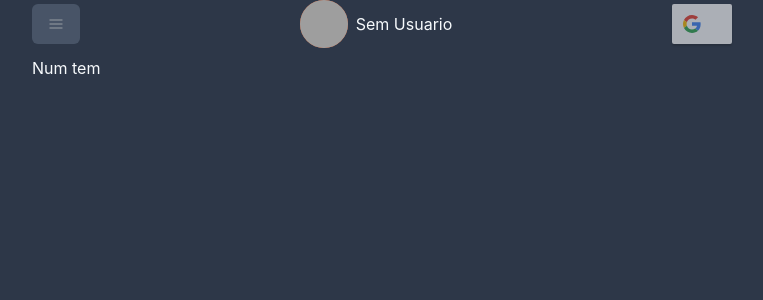
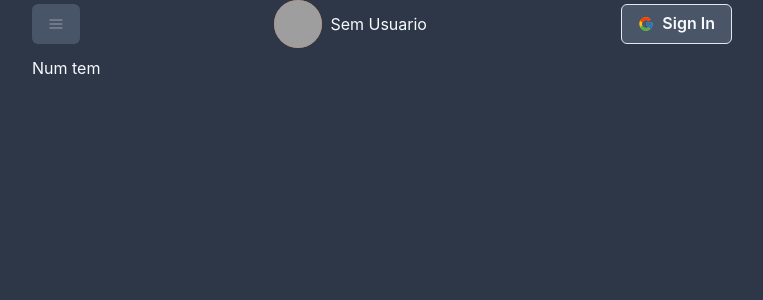
Before and after one commit to kidmortal/next-kid, a Next.js app: page / in a window 1280 px wide. Shown: the top 300 px of the page, without its empty margins (258-1021 px from the left). Built offline with nearby package versions, Linux system fonts and the light colour scheme; grey boxes are pictures that could not be loaded.

Commit message:
edit: botao login google cor cinza

```diff
--- a/src/components/header/GoogleLoginButton.tsx
+++ b/src/components/header/GoogleLoginButton.tsx
@@ -1,3 +1,5 @@
+import { Button } from "@chakra-ui/button";
+import Icon from "@chakra-ui/icon";
 import axios from "axios";
 import { ChangeEvent, useEffect, useState } from "react";
 import {
@@ -5,6 +7,7 @@ import {
   GoogleLoginResponse,
   GoogleLogout,
 } from "react-google-login";
+import { FcGoogle } from "react-icons/fc";
 import { useAppContext } from "../../context/AppContext";
 
 export function GoogleLoginButton() {
@@ -46,6 +49,18 @@ export function GoogleLoginButton() {
         style={{ backgroundColor: "#4A5568", color: "#4A5568" }}
         clientId="199765150861-i5tb6qamqsns207m42jd9iqrugra021n.apps.googleusercontent.com"
         onLogoutSuccess={googleLogoutSuccess}
+        render={(renderProps) => (
+          <Button
+            leftIcon={<Icon as={FcGoogle} />}
+            bg="gray.600"
+            _hover={{ bg: "gray.500" }}
+            _focus={{ border: "none" }}
+            variant="outline"
+            onClick={renderProps.onClick}
+          >
+            Sign Out
+          </Button>
+        )}
       ></GoogleLogout>
     );
 
@@ -53,12 +68,23 @@ export function GoogleLoginButton() {
     return (
       <GoogleLogin
         buttonText=""
-        style={{ backgroundColor: "#4A5568", color: "#4A5568" }}
         clientId="199765150861-i5tb6qamqsns207m42jd9iqrugra021n.apps.googleusercontent.com"
         onSuccess={googleLoginSuccess}
         onFailure={googleLoginError}
         isSignedIn={true}
         cookiePolicy={"single_host_origin"}
+        render={(renderProps) => (
+          <Button
+            leftIcon={<Icon as={FcGoogle} />}
+            bg="gray.600"
+            _hover={{ bg: "gray.500" }}
+            _focus={{ border: "none" }}
+            variant="outline"
+            onClick={renderProps.onClick}
+          >
+            Sign In
+          </Button>
+        )}
       ></GoogleLogin>
     );
 }
```
